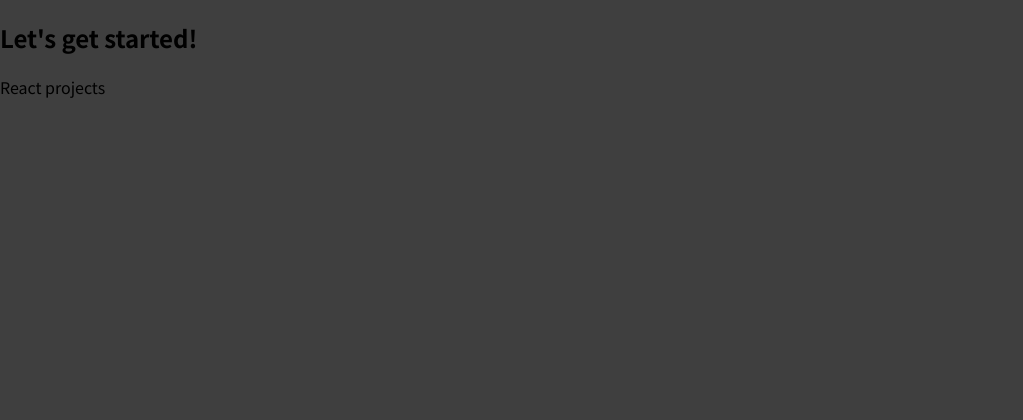
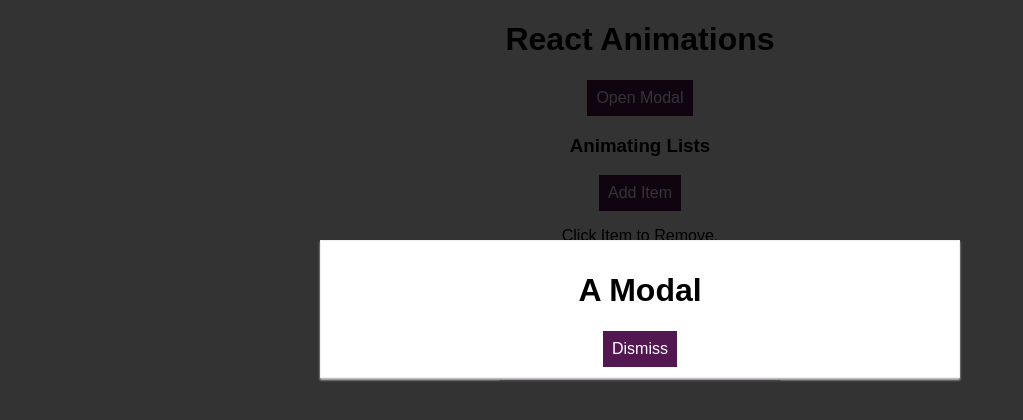
Before and after one commit to Pranjalm-23/react-complete-guide, a React (Create React App) app: page / in a window 1280 px wide. Shown: the top 420 px of the page, without its empty margins (0-1023 px from the left). Built offline with nearby package versions, Linux system fonts and the light colour scheme.

Commit message:
initialised

```diff
--- /dev/null
+++ b/src/App.css
@@ -0,0 +1,3 @@
+.App {
+  text-align: center;
+}
--- a/src/App.js
+++ b/src/App.js
@@ -1,10 +1,23 @@
-const App = () => {
-  return (
-    <div>
-      <h2>Let's get started!</h2>
-      <p>React projects </p>
-    </div>
-  );
-};
+import React, { Component } from "react";
+
+import "./App.css";
+import Modal from "./components/Modal/Modal";
+import Backdrop from "./components/Backdrop/Backdrop";
+import List from "./components/List/List";
+
+class App extends Component {
+  render() {
+    return (
+      <div className="App">
+        <h1>React Animations</h1>
+        <Modal />
+        <Backdrop />
+        <button className="Button">Open Modal</button>
+        <h3>Animating Lists</h3>
+        <List />
+      </div>
+    );
+  }
+}
 
 export default App;
--- /dev/null
+++ b/src/components/Backdrop/Backdrop.css
@@ -0,0 +1,9 @@
+.Backdrop {
+    position: fixed;
+    z-index: 100;
+    top: 0;
+    left: 0;
+    width: 100%;
+    height: 100%;
+    background-color: rgba(0,0,0,0.8);
+}
--- /dev/null
+++ b/src/components/Backdrop/Backdrop.js
@@ -0,0 +1,9 @@
+import React from 'react';
+
+import './Backdrop.css';
+
+const backdrop = (props) => (
+    <div className="Backdrop"></div>
+);
+
+export default backdrop;
--- /dev/null
+++ b/src/components/List/List.css
@@ -0,0 +1,22 @@
+.List {
+    list-style: none;
+    margin: 0 auto;
+    padding: 0;
+    width: 280px;
+}
+
+.ListItem {
+    margin: 0;
+    padding: 10px;
+    box-sizing: border-box;
+    width: 100%;
+    border: 1px solid #521751;
+    background-color: white;
+    text-align: center;
+    cursor: pointer;
+}
+
+.ListItem:hover,
+.ListItem:active {
+    background-color: #ccc;
+}
--- /dev/null
+++ b/src/components/List/List.js
@@ -0,0 +1,46 @@
+import React, { Component } from 'react';
+
+import './List.css';
+
+class List extends Component {
+    state = {
+        items: [1, 2, 3]
+    }
+
+    addItemHandler = () => {
+        this.setState((prevState) => {
+            return {
+                items: prevState.items.concat(prevState.items.length + 1)
+            };
+        });
+    }
+
+    removeItemHandler = (selIndex) => {
+        this.setState((prevState) => {
+            return {
+                items: prevState.items.filter((item, index) => index !== selIndex)
+            };
+        });
+    }
+
+    render () {
+        const listItems = this.state.items.map( (item, index) => (
+            <li
+                key={index}
+                className="ListItem"
+                onClick={() => this.removeItemHandler(index)}>{item}</li>
+        ) );
+
+        return (
+            <div>
+                <button className="Button" onClick={this.addItemHandler}>Add Item</button>
+                <p>Click Item to Remove.</p>
+                <ul className="List">
+                    {listItems}
+                </ul>
+            </div>
+        );
+    }
+}
+
+export default List;
--- /dev/null
+++ b/src/components/Modal/Modal.css
@@ -0,0 +1,13 @@
+.Modal {
+    position: fixed;
+    z-index: 200;
+    border: 1px solid #eee;
+    box-shadow: 0 2px 2px #ccc;
+    background-color: white;
+    padding: 10px;
+    text-align: center;
+    box-sizing: border-box;
+    top: 30%;
+    left: 25%;
+    width: 50%;
+}
--- /dev/null
+++ b/src/components/Modal/Modal.js
@@ -0,0 +1,12 @@
+import React from 'react';
+
+import './Modal.css';
+
+const modal = (props) => (
+    <div className="Modal">
+        <h1>A Modal</h1>
+        <button className="Button" onClick={props.closed}>Dismiss</button>
+    </div>
+);
+
+export default modal;
--- a/src/index.css
+++ b/src/index.css
@@ -1,14 +1,19 @@
-@import url('https://fonts.googleapis.com/css2?family=Noto+Sans+JP:wght@400;700&display=swap');
-
-* {
-  box-sizing: border-box;
+body {
+  margin: 0;
+  padding: 0;
+  font-family: sans-serif;
 }
 
-html {
-  font-family: 'Noto Sans JP', sans-serif;
+.Button {
+  border: 1px solid #521751;
+  font: inherit;
+  padding: 8px;
+  background-color: #521751;
+  color: white;
+  cursor: pointer;
 }
 
-body {
-  margin: 0;
-  background-color: #3f3f3f;
+.Button:hover,
+.Button:active {
+  background-color: #fa923f;
 }
--- a/src/index.js
+++ b/src/index.js
@@ -1,12 +1,13 @@
-import React from 'react';
-import ReactDOM from 'react-dom';
-import './index.css';
-import App from './App';
-
+import React from "react";
+import ReactDOM from "react-dom";
+import "./index.css";
+import App from "./App";
+import registerServiceWorker from "./registerServiceWorker";
 
 ReactDOM.render(
   <React.StrictMode>
     <App />
   </React.StrictMode>,
-  document.getElementById('root')
+  document.getElementById("root")
 );
+registerServiceWorker();
--- /dev/null
+++ b/src/registerServiceWorker.js
@@ -0,0 +1,108 @@
+// In production, we register a service worker to serve assets from local cache.
+
+// This lets the app load faster on subsequent visits in production, and gives
+// it offline capabilities. However, it also means that developers (and users)
+// will only see deployed updates on the "N+1" visit to a page, since previously
+// cached resources are updated in the background.
+
+// To learn more about the benefits of this model, read https://goo.gl/KwvDNy.
+// This link also includes instructions on opting out of this behavior.
+
+const isLocalhost = Boolean(
+  window.location.hostname === 'localhost' ||
+    // [::1] is the IPv6 localhost address.
+    window.location.hostname === '[::1]' ||
+    // 127.0.0.1/8 is considered localhost for IPv4.
+    window.location.hostname.match(
+      /^127(?:\.(?:25[0-5]|2[0-4][0-9]|[01]?[0-9][0-9]?)){3}$/
+    )
+);
+
+export default function register() {
+  if (process.env.NODE_ENV === 'production' && 'serviceWorker' in navigator) {
+    // The URL constructor is available in all browsers that support SW.
+    const publicUrl = new URL(process.env.PUBLIC_URL, window.location);
+    if (publicUrl.origin !== window.location.origin) {
+      // Our service worker won't work if PUBLIC_URL is on a different origin
+      // from what our page is served on. This might happen if a CDN is used to
+      // serve assets; see https://github.com/facebookincubator/create-react-app/issues/2374
+      return;
+    }
+
+    window.addEventListener('load', () => {
+      const swUrl = `${process.env.PUBLIC_URL}/service-worker.js`;
+
+      if (!isLocalhost) {
+        // Is not local host. Just register service worker
+        registerValidSW(swUrl);
+      } else {
+        // This is running on localhost. Lets check if a service worker still exists or not.
+        checkValidServiceWorker(swUrl);
+      }
+    });
+  }
+}
+
+function registerValidSW(swUrl) {
+  navigator.serviceWorker
+    .register(swUrl)
+    .then(registration => {
+      registration.onupdatefound = () => {
+        const installingWorker = registration.installing;
+        installingWorker.onstatechange = () => {
+          if (installingWorker.state === 'installed') {
+            if (navigator.serviceWorker.controller) {
+              // At this point, the old content will have been purged and
+              // the fresh content will have been added to the cache.
+              // It's the perfect time to display a "New content is
+              // available; please refresh." message in your web app.
+              console.log('New content is available; please refresh.');
+            } else {
+              // At this point, everything has been precached.
+              // It's the perfect time to display a
+              // "Content is cached for offline use." message.
+              console.log('Content is cached for offline use.');
+            }
+          }
+        };
+      };
+    })
+    .catch(error => {
+      console.error('Error during service worker registration:', error);
+    });
+}
+
+function checkValidServiceWorker(swUrl) {
+  // Check if the service worker can be found. If it can't reload the page.
+  fetch(swUrl)
+    .then(response => {
+      // Ensure service worker exists, and that we really are getting a JS file.
+      if (
+        response.status === 404 ||
+        response.headers.get('content-type').indexOf('javascript') === -1
+      ) {
+        // No service worker found. Probably a different app. Reload the page.
+        navigator.serviceWorker.ready.then(registration => {
+          registration.unregister().then(() => {
+            window.location.reload();
+          });
+        });
+      } else {
+        // Service worker found. Proceed as normal.
+        registerValidSW(swUrl);
+      }
+    })
+    .catch(() => {
+      console.log(
+        'No internet connection found. App is running in offline mode.'
+      );
+    });
+}
+
+export function unregister() {
+  if ('serviceWorker' in navigator) {
+    navigator.serviceWorker.ready.then(registration => {
+      registration.unregister();
+    });
+  }
+}
```
Also changed, not shown: 1 other file (tests, documents, lock files or other folders).
